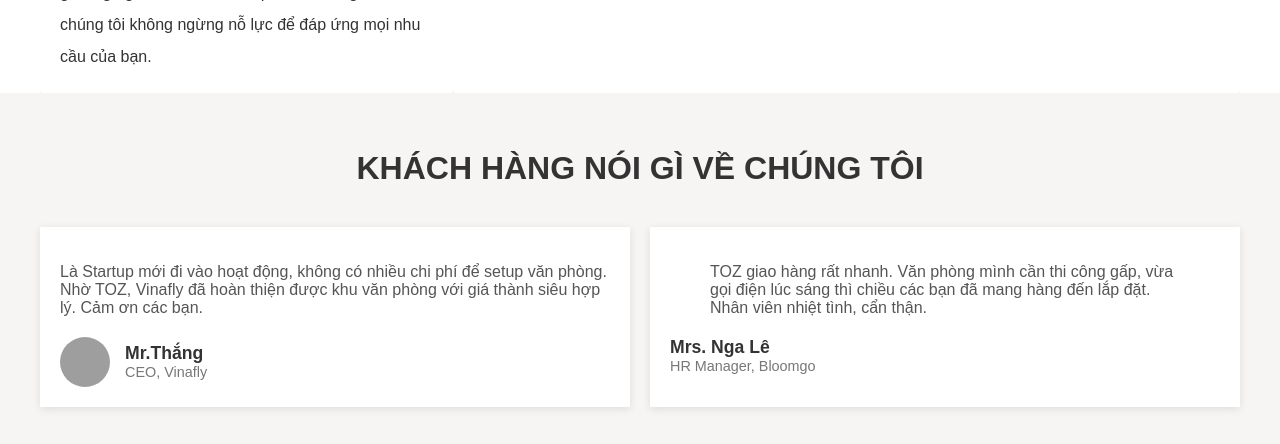
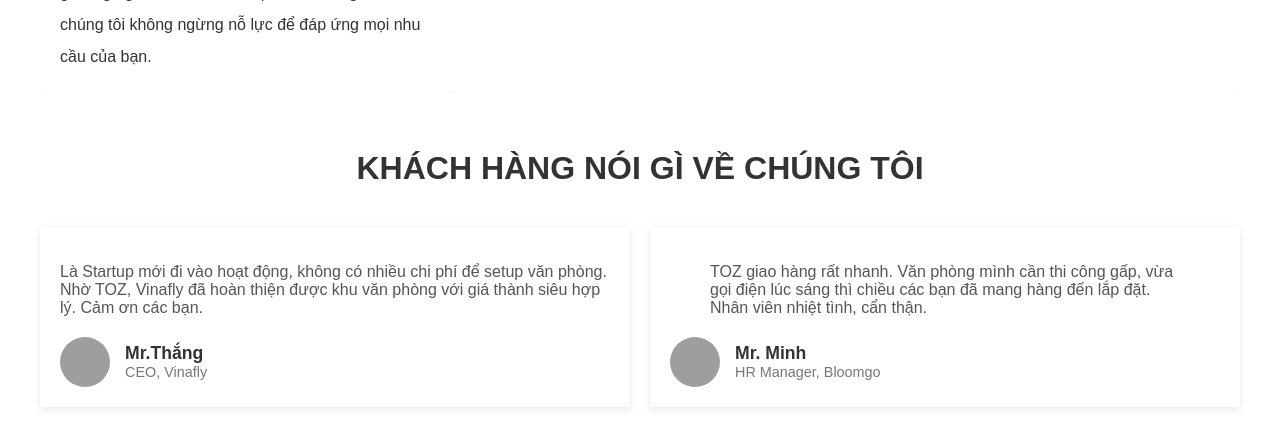
Before and after one commit to nhnamdev/do_an_noi_that, a Java web app: page /About_us.jsp in a window 1280 px wide. Shown: the part 797-1241 px from the top of the page. Run offline with Tomcat 11, a stand-in JSP engine, Linux system fonts and the light colour scheme; some libraries are stand-ins or nearby versions; grey boxes are pictures that could not be loaded.

Commit message:
Done all error for info page

```diff
--- a/src/main/webapp/About_us.jsp
+++ b/src/main/webapp/About_us.jsp
@@ -131,9 +131,10 @@
             TOZ giao hàng rất nhanh. Văn phòng mình cần thi công gấp, vừa gọi điện lúc sáng thì chiều các bạn đã mang hàng đến lắp đặt. Nhân viên nhiệt tình, cẩn thận.
           </blockquote>
           <div class="testimonial-info">
-            <!-- Nếu có ảnh đại diện cho testimonial này, bạn có thêm thẻ img ở đây -->
+
+            <img class="testimonial-img" src="https://noithattoz.com/wp-content/uploads/2020/03/906590_933333016686391_1136874957417962322_o-1-300x300.jpg" alt="Mr. Minh">
             <div>
-              <h3 class="testimonial-name">Mrs. Nga Lê</h3>
+              <h3 class="testimonial-name">Mr. Minh</h3>
               <p class="testimonial-title">HR Manager, Bloomgo</p>
             </div>
           </div>
--- a/src/main/webapp/css/About_us.css
+++ b/src/main/webapp/css/About_us.css
@@ -754,7 +754,7 @@ body, html {
 /* Phần testimonials */
 .testimonials {
     padding: 30px 0;
-    background-color: #f7f5f4;
+    background-color: #fff;
 }
 
 .section-title {
```
